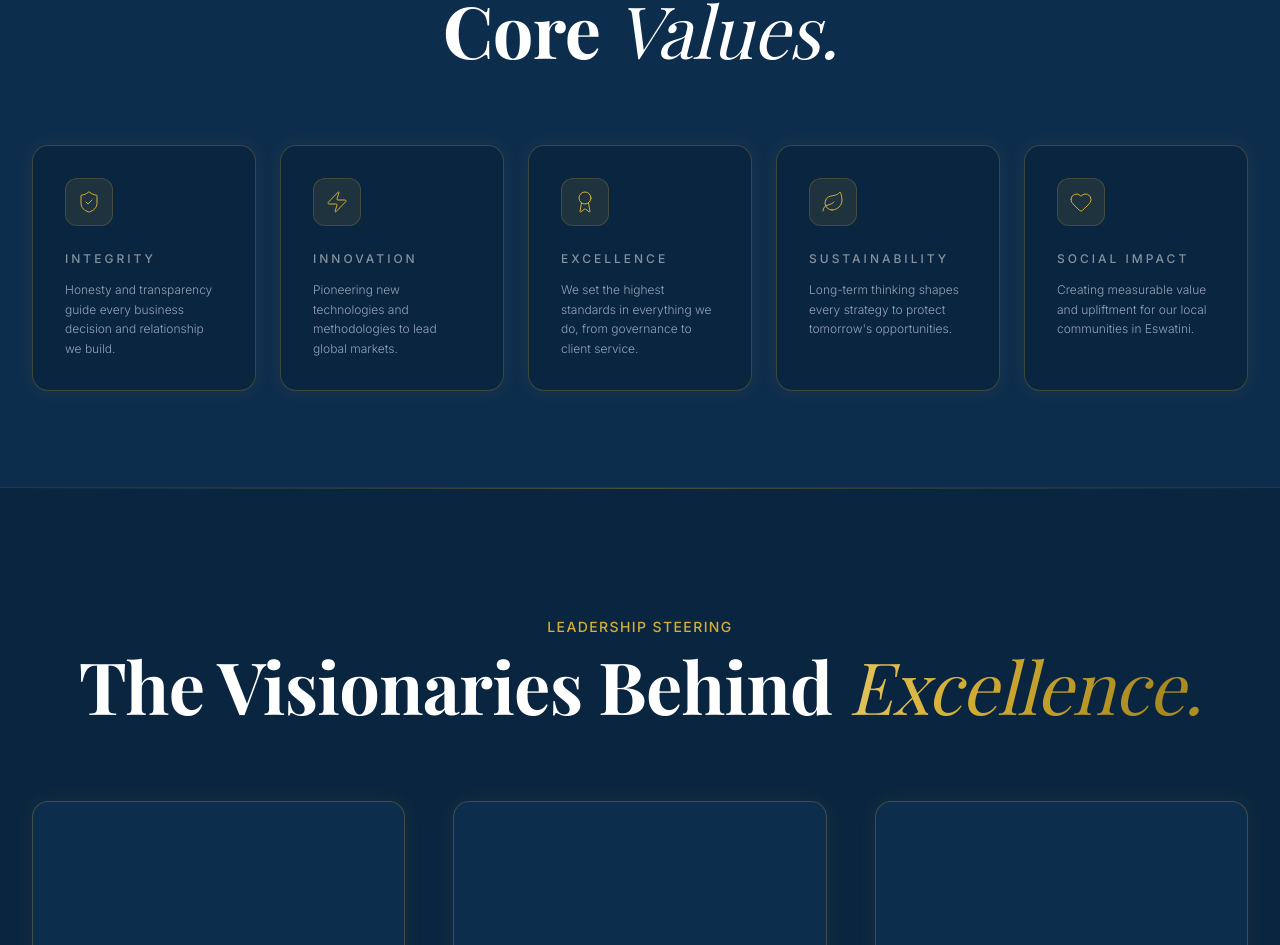
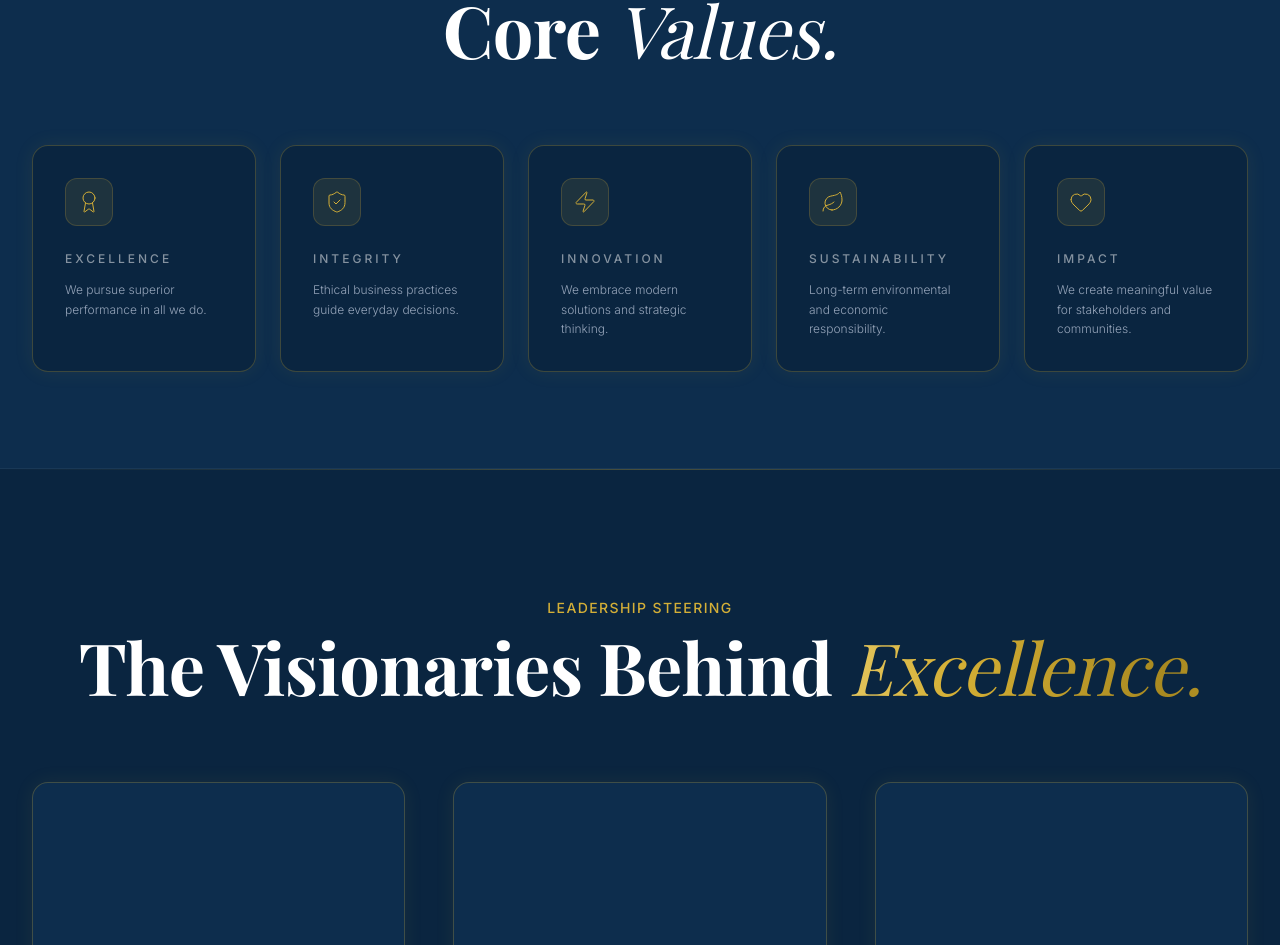
Before and after one commit to Poweezy/excellence-group, a Next.js app: page /about in a window 1280 px wide. Shown: the part 1244-2189 px from the top of the page. Built offline with nearby package versions, Linux system fonts and the light colour scheme; a web font is replaced by a local one.

Commit message:
feat: add About Us and Logistics Division pages.

```diff
--- a/app/about/page.tsx
+++ b/app/about/page.tsx
@@ -10,11 +10,11 @@ export const metadata: Metadata = {
 };
 
 const values = [
-  { icon: ShieldCheck, title: "Integrity", desc: "Honesty and transparency guide every business decision and relationship we build." },
-  { icon: Zap, title: "Innovation", desc: "Pioneering new technologies and methodologies to lead global markets." },
-  { icon: Award, title: "Excellence", desc: "We set the highest standards in everything we do, from governance to client service." },
-  { icon: Leaf, title: "Sustainability", desc: "Long-term thinking shapes every strategy to protect tomorrow's opportunities." },
-  { icon: Heart, title: "Social Impact", desc: "Creating measurable value and upliftment for our local communities in Eswatini." },
+  { icon: Award, title: "Excellence", desc: "We pursue superior performance in all we do." },
+  { icon: ShieldCheck, title: "Integrity", desc: "Ethical business practices guide everyday decisions." },
+  { icon: Zap, title: "Innovation", desc: "We embrace modern solutions and strategic thinking." },
+  { icon: Leaf, title: "Sustainability", desc: "Long-term environmental and economic responsibility." },
+  { icon: Heart, title: "Impact", desc: "We create meaningful value for stakeholders and communities." },
 ];
 
 export default function AboutPage() {
--- a/app/logistics/page.tsx
+++ b/app/logistics/page.tsx
@@ -16,10 +16,10 @@ export default function LogisticsPage() {
       description="Excellence Group provides specialized logistics solutions, including:"
       services={[
         { title: "Agriculture produce transportation", desc: "Refrigerated and climate-controlled transport for fresh fruits, vegetables, and perishables to markets nationwide." },
-        { title: "Animal feed, veterinary supply, and distribution", desc: "Specialized dry and temperature-controlled logistics for feed, vaccines, medicines, and equipment delivery." },
-        { title: "Bulk goods and haulage", desc: "Heavy-duty tipper trucks and trailers for aggregates, liquids, and oversized cargo with rapid turnaround." },
+        { title: "Animal feed, veterinary supply, and distribution", desc: "Specialized dry and temperature-controlled logistics for feed and equipment delivery." },
+        { title: "Bulk goods and haulage", desc: "Heavy-duty tipper trucks and trailers for aggregates and oversized cargo with rapid turnaround." },
         { title: "Fleet management services", desc: "Comprehensive maintenance, tracking, GPS, driver training, and compliance for optimized fleet operations." },
-        { title: "Safe and reliable transportation for school children, providing a round trip from Mbabane to Manzini", desc: "Licensed school shuttles with safety protocols, trained drivers, daily inspections, and parent tracking app." },
+        { title: "Safe and reliable transportation for school children, providing a round trip from Mbabane to Manzini", desc: "Licensed school shuttles with safety protocols, trained drivers." },
       ]}
     />
   );
--- a/lib/data.ts
+++ b/lib/data.ts
@@ -1,4 +1,4 @@
-import { Landmark, Truck, Droplets, Construction, Sprout, Building2, ShieldCheck, Zap, Award, Heart } from "lucide-react";
+import { Landmark, Truck, Droplets, Construction, Sprout, Building2, ShieldCheck, Zap, Award, Heart, Leaf } from "lucide-react";
 import type { Division, NavLink, Stat, Value } from './types';
 
 export const divisions: Division[] = [
@@ -29,10 +29,9 @@ export const stats: Stat[] = [
 ];
 
 export const values: Value[] = [
-  { name: "Integrity", icon: ShieldCheck, desc: "Upholding the highest moral and ethical standards in every transaction." },
-  { name: "Innovation", icon: Zap, desc: "Pioneering new technologies and methodologies to lead global markets." },
-  { name: "Excellence", icon: Award, desc: "A relentless pursuit of perfection in all our diversified ventures." },
-
-
-  { name: "Social Impact", icon: Heart, desc: "Creating measurable value and upliftment for our local communities." },
+  { name: "Excellence", icon: Award, desc: "We pursue superior performance in all we do." },
+  { name: "Integrity", icon: ShieldCheck, desc: "Ethical business practices guide everyday decisions." },
+  { name: "Innovation", icon: Zap, desc: "We embrace modern solutions and strategic thinking." },
+  { name: "Sustainability", icon: Leaf, desc: "Long-term environmental and economic responsibility." },
+  { name: "Impact", icon: Heart, desc: "We create meaningful value for stakeholders and communities." },
 ];
```
